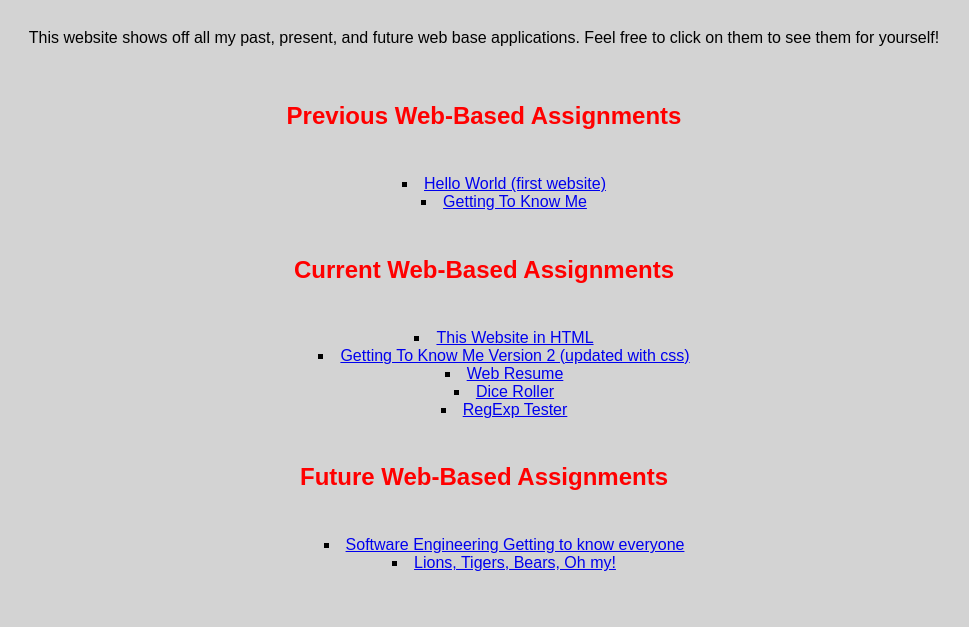
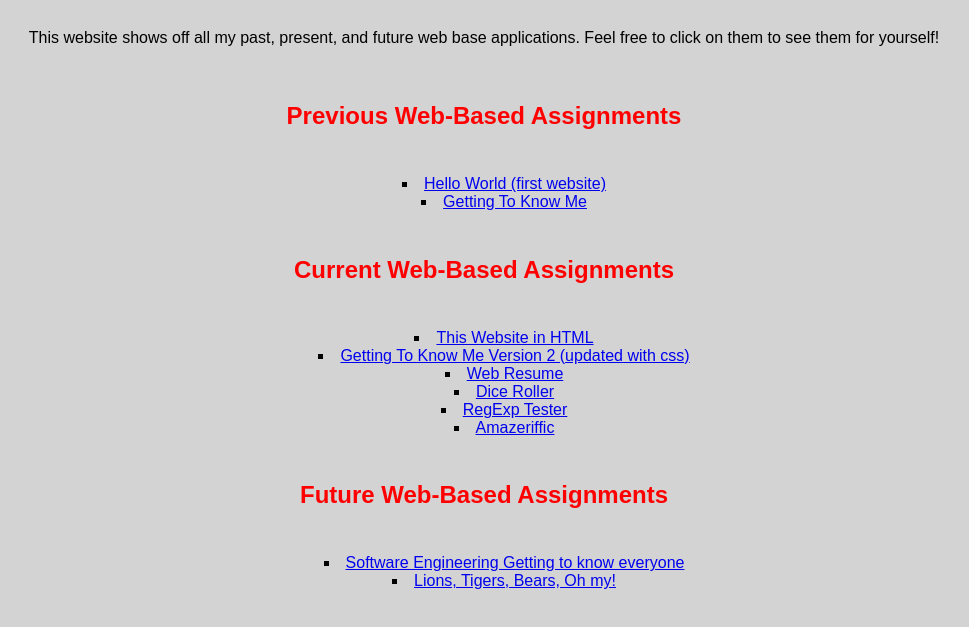
Before and after one commit to MattEspinos/assignment-portfolio-nodejs, a website: page client/index.html in a window 1280 px wide. Shown: the part 141-768 px from the top of the page, without its empty margins (156-1125 px from the left). Drawn offline with Linux system fonts and the light colour scheme.

Commit message:
added amazeriffic

```diff
--- a/client/index.html
+++ b/client/index.html
@@ -36,6 +36,7 @@
             <li><a href="https://victorious-sand-0f494e510.1.azurestaticapps.net/">Web Resume</a> </li>
             <li><a href="https://blue-ocean-0f31a2010.1.azurestaticapps.net">Dice Roller</a> </li>
             <li><a href="regexp.html">RegExp Tester</a> </li>
+            <li><a href="https://mango-ground-0c5e30310.2.azurestaticapps.net">Amazeriffic</a> </li>
             </ul>
 
         <h2>Future Web-Based Assignments</h2>
```
